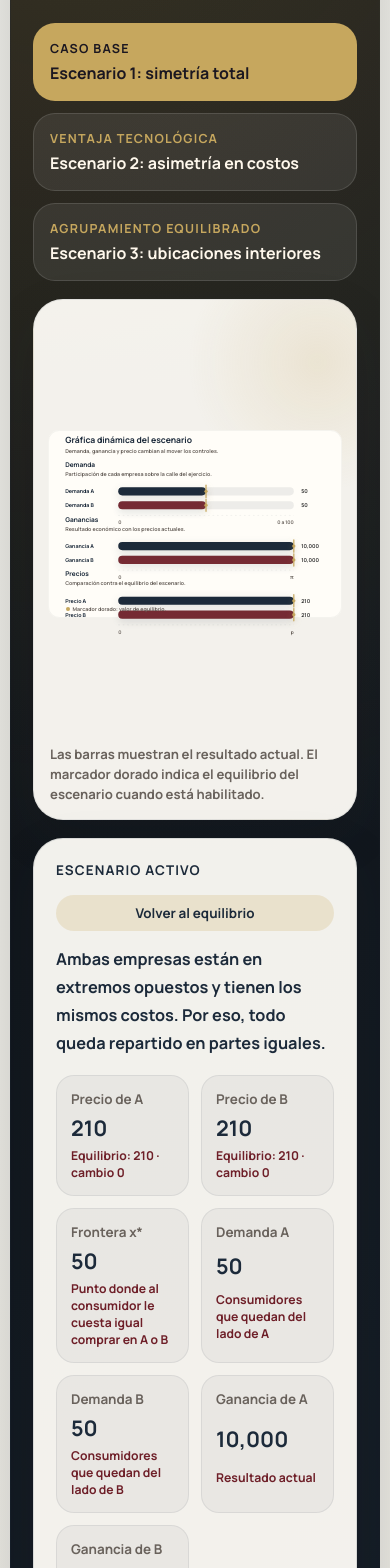
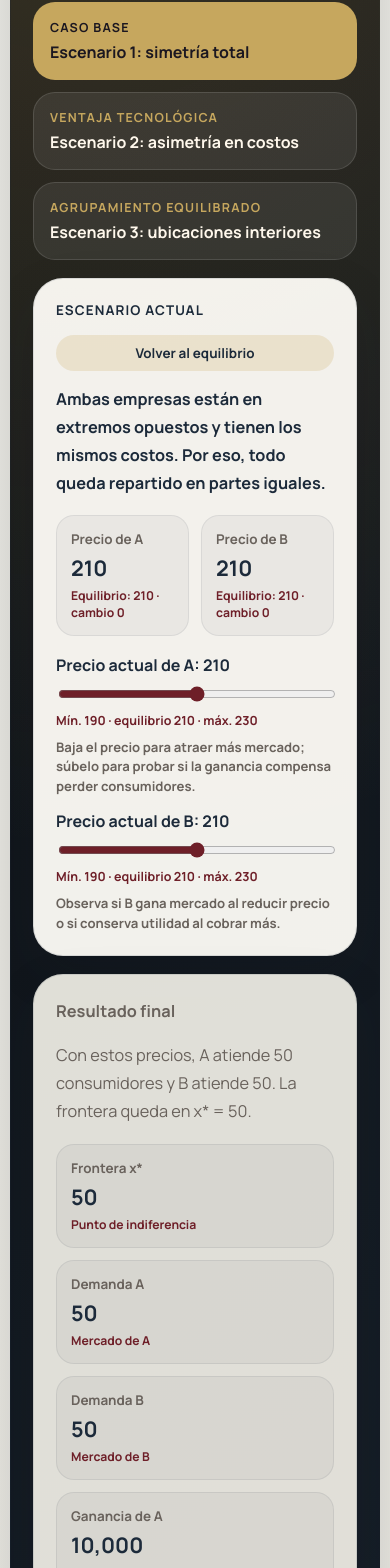
Before and after one commit to raulmormen75/ejercicios_mar_22-04-2026, a React (Vite) app: page / in a window 390 px wide. Shown: the part 9334-10902 px from the top of the page. Built offline with nearby package versions, Linux system fonts and the light colour scheme.

Commit message:
Reordena laboratorio de decisiones

```diff
--- a/src/components/ScenarioCharts.tsx
+++ b/src/components/ScenarioCharts.tsx
@@ -33,14 +33,21 @@ export interface ScenarioChartsProps {
   valueFormatter?: (value: number, key: MetricKey) => string;
 }
 
-const SVG_WIDTH = 720;
-const SVG_HEIGHT = 460;
-const CHART_LEFT = 130;
-const CHART_WIDTH = 430;
-const BAR_HEIGHT = 20;
-const GROUP_GAP = 134;
-const GROUP_TOP = 72;
-const ROW_GAP = 34;
+const SVG_WIDTH = 920;
+const SVG_HEIGHT = 660;
+const INNER_X = 48;
+const INNER_Y = 34;
+const HEADER_TO_CHARTS = 52;
+const CHART_LEFT = 160;
+const CHART_WIDTH = 560;
+const VALUE_GAP = 24;
+const BAR_HEIGHT = 22;
+const GROUP_GAP = 174;
+const GROUP_TOP = 70;
+const ROW_GAP = 40;
+const AXIS_Y = GROUP_TOP + ROW_GAP + 38;
+const AXIS_LABEL_Y = AXIS_Y + 22;
+const LEGEND_Y = HEADER_TO_CHARTS + 2 * GROUP_GAP + AXIS_LABEL_Y + 40;
 
 const colorByFirm = {
   A: "var(--night)",
@@ -201,21 +208,25 @@ function ChartRows({
               style={transitionStyle}
             />
             {showEquilibrium ? (
-              <g className="scenario-charts__equilibrium-marker" style={transitionStyle}>
+              <g
+                className="scenario-charts__equilibrium-marker"
+                style={transitionStyle}
+                transform={`translate(${equilibriumX} 0)`}
+              >
                 <line
-                  x1={equilibriumX}
-                  x2={equilibriumX}
+                  x1="0"
+                  x2="0"
                   y1={y - 5}
                   y2={y + BAR_HEIGHT + 5}
                   stroke="var(--gold)"
                   strokeWidth="3"
                   strokeLinecap="round"
                 />
-                <circle cx={equilibriumX} cy={y + BAR_HEIGHT / 2} r="4" fill="var(--gold)" />
+                <circle cx="0" cy={y + BAR_HEIGHT / 2} r="4.5" fill="var(--gold)" />
               </g>
             ) : null}
             <text
-              x={CHART_LEFT + CHART_WIDTH + 18}
+              x={CHART_LEFT + CHART_WIDTH + VALUE_GAP}
               y={y + 15}
               className="scenario-charts__value"
               fill="var(--graphite)"
@@ -248,14 +259,14 @@ function ChartGroupSvg(props: ChartGroupSvgProps) {
       <line
         x1={CHART_LEFT}
         x2={CHART_LEFT + CHART_WIDTH}
-        y1={GROUP_TOP + ROW_GAP + 35}
-        y2={GROUP_TOP + ROW_GAP + 35}
+        y1={AXIS_Y}
+        y2={AXIS_Y}
         stroke="rgba(28, 42, 58, 0.14)"
         strokeDasharray="4 7"
       />
       <text
         x={CHART_LEFT}
-        y={GROUP_TOP + ROW_GAP + 57}
+        y={AXIS_LABEL_Y}
         className="scenario-charts__axis-label"
         fill="var(--muted)"
       >
@@ -263,7 +274,7 @@ function ChartGroupSvg(props: ChartGroupSvgProps) {
       </text>
       <text
         x={CHART_LEFT + CHART_WIDTH}
-        y={GROUP_TOP + ROW_GAP + 57}
+        y={AXIS_LABEL_Y}
         className="scenario-charts__axis-label scenario-charts__axis-label--end"
         fill="var(--muted)"
         textAnchor="end"
@@ -292,7 +303,7 @@ export function ScenarioCharts({
   const descriptionId = makeId(baseId, "description");
   const groups = buildGroups(params, equilibrium, liveResults, valueFormatter);
   const transitionStyle: CSSProperties = {
-    transition: `width ${animationDurationMs}ms ease, x ${animationDurationMs}ms ease, transform ${animationDurationMs}ms ease`,
+    transition: `width ${animationDurationMs}ms ease, transform ${animationDurationMs}ms ease`,
   };
 
   return (
@@ -303,7 +314,6 @@ export function ScenarioCharts({
         className="scenario-charts__svg"
         viewBox={`0 0 ${SVG_WIDTH} ${SVG_HEIGHT}`}
         width="100%"
-        height="auto"
       >
         <title id={titleId}>{title}</title>
         <desc id={descriptionId}>{description}</desc>
@@ -317,14 +327,14 @@ export function ScenarioCharts({
           fill="none"
           stroke="var(--line, rgba(28, 42, 58, 0.12))"
         />
-        <g transform="translate(42 32)">
+        <g transform={`translate(${INNER_X} ${INNER_Y})`}>
           <text x="0" y="0" className="scenario-charts__title" fill="var(--night)">
             {title}
           </text>
           <text x="0" y="24" className="scenario-charts__description" fill="var(--muted)">
             {description}
           </text>
-          <g transform="translate(0 36)">
+          <g transform={`translate(0 ${HEADER_TO_CHARTS})`}>
             {groups.map((group, groupIndex) => (
               <ChartGroupSvg
                 key={group.id}
@@ -338,7 +348,7 @@ export function ScenarioCharts({
             ))}
           </g>
           {showEquilibrium ? (
-            <g className="scenario-charts__legend" transform="translate(0 406)">
+            <g className="scenario-charts__legend" transform={`translate(0 ${LEGEND_Y})`}>
               <circle cx="7" cy="0" r="5" fill="var(--gold)" />
               <text x="18" y="5" fill="var(--muted)">
                 Marcador dorado: valor de equilibrio.
--- a/src/components/ScenarioLab.tsx
+++ b/src/components/ScenarioLab.tsx
@@ -1,13 +1,9 @@
 import { useEffect, useState } from "react";
-import { FormulaBlock } from "./FormulaBlock";
 import { ScenarioCharts } from "./ScenarioCharts";
-import { StreetDiagram } from "./StreetDiagram";
 import { SummaryImageCard } from "./SummaryImageCard";
 import {
   clampResults,
   computeInteractiveResults,
-  reactionPriceA,
-  reactionPriceB,
 } from "../content/calculations";
 import type { ScenarioDefinition, SectionImageSpec } from "../types";
 import { formatNumber, formatSignedNumber } from "../utils/formatters";
@@ -99,8 +95,8 @@ export function ScenarioLab({ scenarios, images }: ScenarioLabProps) {
         </article>
         <article>
           <span>3</span>
-          <strong>Lee la gráfica y vuelve al equilibrio.</strong>
-          <p>La gráfica muestra el cambio en vivo. El botón de reinicio regresa al resultado original.</p>
+          <strong>Lee la gráfica interactiva.</strong>
+          <p>Primero ajusta los parámetros; después revisa la gráfica amplia que aparece debajo.</p>
         </article>
       </div>
 
@@ -120,20 +116,10 @@ export function ScenarioLab({ scenarios, images }: ScenarioLabProps) {
         ))}
       </div>
 
-      <ScenarioCharts
-        params={activeScenario.params}
-        equilibrium={activeScenario.equilibrium}
-        liveResults={liveResults}
-        title="Gráfica dinámica del escenario"
-        description="Demanda, ganancia y precio cambian al mover los controles."
-        className="scenario-charts--wide"
-        valueFormatter={(value) => formatNumber(value)}
-      />
-
-      <div className="scenario-layout">
-        <div className="scenario-panel">
+      <div className="scenario-results-row">
+        <article className="scenario-panel">
           <div className="scenario-panel__toolbar">
-            <span>Escenario activo</span>
+            <span>Escenario actual</span>
             <button type="button" className="tiny-button" onClick={resetPrices}>
               Volver al equilibrio
             </button>
@@ -157,40 +143,8 @@ export function ScenarioLab({ scenarios, images }: ScenarioLabProps) {
                   {formatSignedNumber(differenceFromEquilibrium.pB)}
                 </small>
               </li>
-              <li>
-                <span>Frontera x*</span>
-                <strong>{formatNumber(liveResults.xStar)}</strong>
-                <small>Punto donde al consumidor le cuesta igual comprar en A o B</small>
-              </li>
-              <li>
-                <span>Demanda A</span>
-                <strong>{formatNumber(liveResults.qA)}</strong>
-                <small>Consumidores que quedan del lado de A</small>
-              </li>
-              <li>
-                <span>Demanda B</span>
-                <strong>{formatNumber(liveResults.qB)}</strong>
-                <small>Consumidores que quedan del lado de B</small>
-              </li>
-              <li>
-                <span>Ganancia de A</span>
-                <strong>{formatNumber(liveResults.piA)}</strong>
-                <small>Resultado actual</small>
-              </li>
-              <li>
-                <span>Ganancia de B</span>
-                <strong>{formatNumber(liveResults.piB)}</strong>
-                <small>Resultado actual</small>
-              </li>
             </ul>
           </div>
-
-          <StreetDiagram
-            L={activeScenario.params.L}
-            a={activeScenario.params.a}
-            b={activeScenario.params.b}
-            xStar={liveResults.xStar}
-          />
 
           <div className="slider-grid">
             <label>
@@ -235,50 +189,66 @@ export function ScenarioLab({ scenarios, images }: ScenarioLabProps) {
               </small>
             </label>
           </div>
-        </div>
+        </article>
 
-        <div className="scenario-side">
         <article className="step-card">
-            <p className="step-card__title">Lectura rápida del resultado</p>
+          <p className="step-card__title">Resultado final</p>
           <p>
             Con estos precios, A atiende {formatNumber(liveResults.qA)} consumidores y B atiende{" "}
             {formatNumber(liveResults.qB)}. La frontera queda en x* ={" "}
             {formatNumber(liveResults.xStar)}.
           </p>
-            <FormulaBlock math={`x^*=${formatNumber(liveResults.xStar)}`} />
-            <FormulaBlock
-              math={`q_A=${formatNumber(liveResults.qA)},\\quad q_B=${formatNumber(liveResults.qB)}`}
-            />
-            <FormulaBlock
-              math={`\\pi_A=${formatNumber(liveResults.piA)},\\quad \\pi_B=${formatNumber(
-                liveResults.piB,
-              )}`}
-            />
+          <ul className="metric-list metric-list--compact">
+            <li>
+              <span>Frontera x*</span>
+              <strong>{formatNumber(liveResults.xStar)}</strong>
+              <small>Punto de indiferencia</small>
+            </li>
+            <li>
+              <span>Demanda A</span>
+              <strong>{formatNumber(liveResults.qA)}</strong>
+              <small>Mercado de A</small>
+            </li>
+            <li>
+              <span>Demanda B</span>
+              <strong>{formatNumber(liveResults.qB)}</strong>
+              <small>Mercado de B</small>
+            </li>
+            <li>
+              <span>Ganancia de A</span>
+              <strong>{formatNumber(liveResults.piA)}</strong>
+              <small>Resultado actual</small>
+            </li>
+            <li>
+              <span>Ganancia de B</span>
+              <strong>{formatNumber(liveResults.piB)}</strong>
+              <small>Resultado actual</small>
+            </li>
+          </ul>
         </article>
 
         <article className="step-card">
           <p className="step-card__title">Cómo interpretar el movimiento</p>
           <p>{liveInterpretation}</p>
-            <FormulaBlock
-              math={`R_A=${formatNumber(
-                reactionPriceA(activeScenario.params, prices.pB),
-              )},\\quad R_B=${formatNumber(reactionPriceB(activeScenario.params, prices.pA))}`}
-            />
-          </article>
-
-          <article className="step-card">
-            <p className="step-card__title">Equilibrio de referencia</p>
-            <p>{activeScenario.verificationNote}</p>
         </article>
       </div>
-      </div>
+
+      <ScenarioCharts
+        params={activeScenario.params}
+        equilibrium={activeScenario.equilibrium}
+        liveResults={liveResults}
+        title="Gráfica dinámica del escenario"
+        description="Demanda, ganancia y precio cambian al mover los controles."
+        className="scenario-charts--wide"
+        valueFormatter={(value) => formatNumber(value)}
+      />
 
       <SummaryImageCard
         spec={images[activeScenario.id]}
         description={activeScenario.whyItChanges}
         takeaways={[
           {
-            title: "Lectura rápida",
+            title: "Resultado final",
             text: activeScenario.whyItChanges,
           },
           {
--- a/src/styles.css
+++ b/src/styles.css
@@ -249,7 +249,6 @@ li {
 .scenario-lab,
 .summary-card,
 .scenario-panel,
-.scenario-side > *,
 .extension-card,
 .assumption-card,
 .step-card {
@@ -374,7 +373,6 @@ li {
 .summary-card,
 .step-card,
 .scenario-panel,
-.scenario-side > *,
 .comparison-table {
   border: 1px solid var(--line);
   border-radius: 30px;
@@ -799,7 +797,6 @@ li {
 
 .scenario-guide {
   display: grid;
-  grid-template-columns: repeat(3, minmax(0, 1fr));
   gap: 12px;
   margin-top: 22px;
 }
@@ -887,11 +884,12 @@ li {
   color: #1b1720;
 }
 
-.scenario-layout {
+.scenario-results-row {
   margin-top: 18px;
   display: grid;
-  grid-template-columns: minmax(0, 1.22fr) minmax(290px, 0.78fr);
+  grid-template-columns: repeat(3, minmax(0, 1fr));
   gap: 18px;
+  align-items: stretch;
 }
 
 .scenario-panel {
@@ -923,6 +921,11 @@ li {
   padding: 0;
   margin: 18px 0;
   list-style: none;
+}
+
+.metric-list--compact {
+  grid-template-columns: 1fr;
+  margin-bottom: 14px;
 }
 
 .metric-list li {
@@ -987,15 +990,6 @@ li {
   accent-color: var(--wine);
 }
 
-.scenario-side {
-  display: grid;
-  gap: 18px;
-}
-
-.scenario-side > * {
-  background: rgba(255, 253, 248, 0.95);
-}
-
 .scenario-charts {
   margin: 0;
   padding: 14px;
@@ -1005,16 +999,18 @@ li {
     radial-gradient(circle at 88% 12%, rgba(198, 167, 94, 0.18), transparent 24%),
     rgba(255, 253, 248, 0.95);
   box-shadow: var(--shadow-soft);
-  overflow: hidden;
+  overflow-x: auto;
+  overflow-y: hidden;
 }
 
 .scenario-charts--wide {
-  margin-top: 18px;
+  margin-top: 20px;
 }
 
 .scenario-charts__svg {
   width: 100%;
-  min-height: 420px;
+  min-width: 820px;
+  min-height: 620px;
 }
 
 .scenario-charts__title,
@@ -1170,7 +1166,7 @@ li {
   }
 
   .hero,
-  .scenario-layout,
+  .scenario-results-row,
   .extension-grid {
     grid-template-columns: minmax(0, 1fr);
   }
```
Lines whose indentation alone changed are shown as unchanged.
